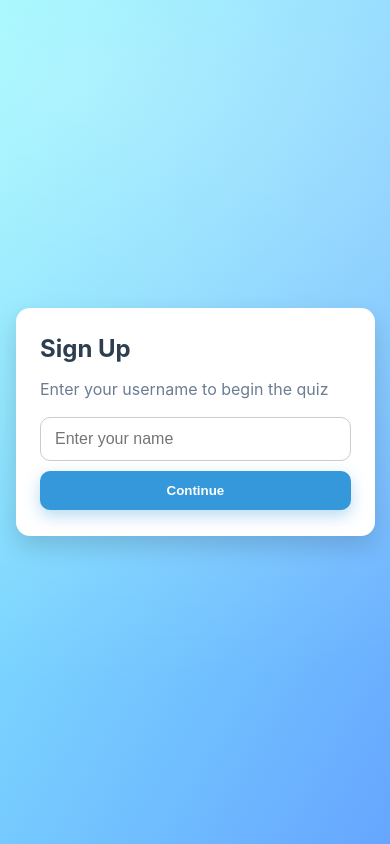
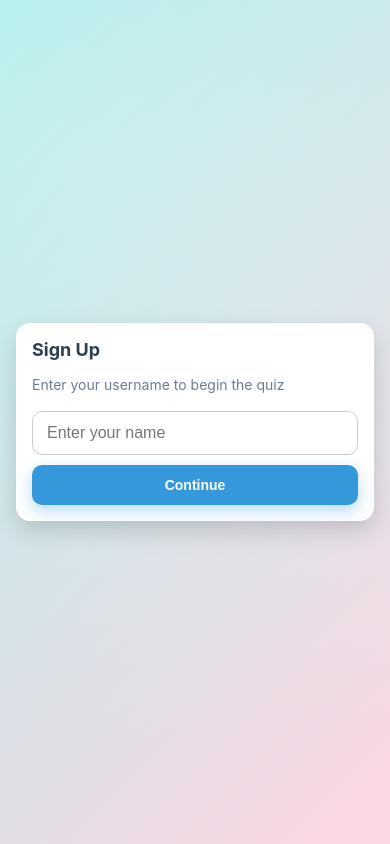
Before and after one commit to pranavtss/quizMaster, a React (Vite) app: page / in a window 390 px wide. Built offline with nearby package versions, Linux system fonts and the light colour scheme.

Commit message:
responsive update

```diff
--- a/src/index.css
+++ b/src/index.css
@@ -1,4 +1,8 @@
-* { margin: 0; padding: 0; box-sizing: border-box; }
+* {
+  margin: 0;
+  padding: 0;
+  box-sizing: border-box;
+}
 :root {
   --bg1: #89f7fe;
   --bg2: #66a6ff;
@@ -7,16 +11,25 @@
   --accent: #3498db;
   --accent-dark: #2d7fb7;
   --muted: #6b7c93;
-  --shadow: 0 10px 25px rgba(0,0,0,0.15);
+  --shadow: 0 10px 25px rgba(0, 0, 0, 0.15);
   --radius: 14px;
   --radius-sm: 10px;
+
+  --nav-desktop: rgba(15, 60, 90, 0.9);
+  --nav-mobile: linear-gradient(135deg, #8743cf, #2575fc);
 }
 
-html, body, #root { height: 100%; }
+html,
+body,
+#root {
+  height: 100%;
+}
 body {
-  font-family: "Inter", system-ui, -apple-system, Segoe UI, Roboto, Arial, sans-serif;
-  background: radial-gradient(1200px 600px at 20% 10%, #ffffff55, transparent),
-              linear-gradient(120deg, var(--bg1), var(--bg2));
+  font-family: "Inter", system-ui, -apple-system, Segoe UI, Roboto, Arial,
+    sans-serif;
+  background: radial-gradient(1000px 600px at 30% 20%, #ffffff40, transparent),
+    linear-gradient(135deg, #a8edea, #fed6e3);
+
   color: var(--ink);
 }
 
@@ -32,17 +45,28 @@ body {
   display: flex;
   align-items: center;
   justify-content: space-between;
+  flex-wrap: wrap;
+  gap: 10px;
   padding: 14px 22px;
-  background: rgba(52, 73, 94, 0.9);
+  background: var(--nav-desktop);
   backdrop-filter: blur(6px);
   color: #fff;
   box-shadow: var(--shadow);
   z-index: 10;
+  transition: background 0.3s ease;
 }
 
-.logo { font-weight: 800; letter-spacing: 0.3px; }
+.logo {
+  font-weight: 800;
+  letter-spacing: 0.3px;
+  font-size: clamp(18px, 2vw, 24px);
+}
 
-.nav-links { display: flex; gap: 10px; }
+.nav-links {
+  display: flex;
+  flex-wrap: wrap;
+  gap: 10px;
+}
 .nav-button {
   appearance: none;
   border: 0;
@@ -51,28 +75,41 @@ body {
   background: #ffffff18;
   color: #fff;
   cursor: pointer;
-  transition: transform .12s ease, background .2s ease, box-shadow .2s ease;
+  font-size: clamp(14px, 1.8vw, 16px);
+  transition: transform 0.12s ease, background 0.2s ease, box-shadow 0.2s ease;
 }
-.nav-button:hover { background: #ffffff30; transform: translateY(-1px); }
-.nav-button.active { background: #ffffff; color: #34495e; }
+.nav-button:hover {
+  background: #ffffff30;
+  transform: translateY(-1px);
+}
+.nav-button.active {
+  background: #ffffff;
+  color: #34495e;
+}
 
 .page {
   flex: 1;
   display: grid;
   place-items: center;
-  padding: 32px 16px;
+  padding: clamp(16px, 4vw, 32px);
   text-align: center;
 }
 
 h1 {
-  font-size: clamp(28px, 4vw, 40px);
+  font-size: clamp(24px, 5vw, 40px);
   line-height: 1.1;
   margin-bottom: 8px;
 }
 
-.subtitle { color: var(--muted); margin-bottom: 18px; }
+.subtitle {
+  color: var(--muted);
+  margin-bottom: 18px;
+  font-size: clamp(14px, 2vw, 18px);
+}
 
-button, .start-btn, .secondary {
+button,
+.start-btn,
+.secondary {
   appearance: none;
   border: 0;
   border-radius: var(--radius-sm);
@@ -81,24 +118,42 @@ button, .start-btn, .secondary {
   color: #fff;
   font-weight: 600;
   cursor: pointer;
-  transition: transform .12s ease, box-shadow .2s ease, background .2s ease, opacity .2s;
-  box-shadow: 0 6px 16px rgba(52,152,219,.35);
+  font-size: clamp(14px, 2vw, 16px);
+  transition: transform 0.12s ease, box-shadow 0.2s ease, background 0.2s ease,
+    opacity 0.2s;
+  box-shadow: 0 6px 16px rgba(52, 152, 219, 0.35);
 }
-button:hover, .start-btn:hover { background: var(--accent-dark); transform: translateY(-2px); }
-button:active, .start-btn:active { transform: translateY(0); }
-.secondary { background: #ecf0f1; color: #2c3e50; box-shadow: 0 6px 16px rgba(0,0,0,.12); }
-.secondary:hover { background: #e1e7ea; }
+button:hover,
+.start-btn:hover {
+  background: var(--accent-dark);
+  transform: translateY(-2px);
+}
+button:active,
+.start-btn:active {
+  transform: translateY(0);
+}
+.secondary {
+  background: #ecf0f1;
+  color: #2c3e50;
+  box-shadow: 0 6px 16px rgba(0, 0, 0, 0.12);
+}
+.secondary:hover {
+  background: #e1e7ea;
+}
 
 .card {
   width: min(560px, 92vw);
   background: var(--card);
   border-radius: var(--radius);
-  padding: 26px 24px;
+  padding: clamp(18px, 4vw, 26px);
   box-shadow: var(--shadow);
   text-align: left;
-  animation: pop .35s ease;
+  animation: pop 0.35s ease;
 }
-.card h2 { margin-bottom: 16px; }
+.card h2 {
+  margin-bottom: 16px;
+  font-size: clamp(18px, 2.5vw, 22px);
+}
 
 .options {
   display: grid;
@@ -110,6 +165,7 @@ button:active, .start-btn:active { transform: translateY(0); }
   background: #f7fbff;
   color: #0f2940;
   border: 1px solid #dce8f5;
+  font-size: clamp(14px, 2vw, 16px);
 }
 .options button:hover {
   background: #eef6ff;
@@ -118,26 +174,68 @@ button:active, .start-btn:active { transform: translateY(0); }
 
 .result .score {
   margin: 8px 0 16px;
+  font-size: clamp(16px, 2vw, 20px);
 }
-.actions { display: flex; gap: 10px; }
+.actions {
+  display: flex;
+  gap: 10px;
+  flex-wrap: wrap;
+}
 
 @keyframes pop {
-  from { transform: translateY(6px) scale(.98); opacity: 0; }
-  to   { transform: translateY(0) scale(1); opacity: 1; }
+  from {
+    transform: translateY(6px) scale(0.98);
+    opacity: 0;
+  }
+  to {
+    transform: translateY(0) scale(1);
+    opacity: 1;
+  }
 }
 
-@media (max-width: 420px) {
-  .navbar { padding: 12px 14px; }
-  .nav-links { gap: 6px; }
-}.progress-bar {
-  width: 80%;
+@media (max-width: 768px) {
+  .navbar {
+    flex-direction: column;
+    align-items: flex-start;
+  }
+  .nav-links {
+    justify-content: flex-start;
+  }
+  .card {
+    width: 100%;
+  }
+}
+
+@media (max-width: 480px) {
+  .navbar {
+    padding: 12px 14px;
+    background: var(--nav-mobile);
+  }
+  .nav-links {
+    gap: 6px;
+    width: 100%;
+    justify-content: space-between;
+  }
+  .card {
+    padding: 16px;
+  }
+  .nav-button {
+    background: #ffffff30;
+    font-size: 14px;
+    flex: 1;
+    text-align: center;
+  }
+}
+
+.progress-bar {
+  width: 90%;
   max-width: 500px;
   height: 8px;
   background-color: #e0e0e0;
   border-radius: 6px;
   overflow: hidden;
   margin: 15px auto 25px auto;
-  box-shadow: inset 0 2px 4px rgba(0,0,0,0.1);
+  box-shadow: inset 0 2px 4px rgba(0, 0, 0, 0.1);
 }
 
 .progress-fill {
@@ -145,16 +243,19 @@ button:active, .start-btn:active { transform: translateY(0); }
   background: linear-gradient(90deg, #4cafef, #2196f3);
   transition: width 0.3s ease-in-out;
 }
+
 .input-box {
   padding: 12px 14px;
   border: 1px solid #ccc;
   border-radius: var(--radius-sm);
   font-size: 16px;
   outline: none;
+  width: 100%;
+  max-width: 400px;
 }
 .input-box:focus {
   border-color: var(--accent);
-  box-shadow: 0 0 6px rgba(52,152,219,.4);
+  box-shadow: 0 0 6px rgba(52, 152, 219, 0.4);
 }
 
 .about-container {
@@ -166,38 +267,32 @@ button:active, .start-btn:active { transform: translateY(0); }
   box-shadow: 0px 4px 12px rgba(0, 0, 0, 0.1);
   text-align: center;
 }
-
 .about-container h1 {
-  font-size: 2rem;
+  font-size: clamp(20px, 5vw, 32px);
   color: #2c3e50;
   margin-bottom: 1rem;
 }
-
 .about-container p {
-  font-size: 1.1rem;
+  font-size: clamp(14px, 2.5vw, 18px);
   line-height: 1.6;
   color: #555;
   margin-bottom: 1.5rem;
 }
-
 .about-container ul {
   list-style-type: none;
   padding: 0;
 }
-
 .about-container li {
-  font-size: 1rem;
+  font-size: clamp(14px, 2.5vw, 16px);
   margin: 0.5rem 0;
   padding: 0.6rem;
   background: #f8f9fa;
   border-radius: 8px;
   transition: background 0.3s;
 }
-
 .about-container li:hover {
   background: #eaf4ff;
 }
-
 .about-container .highlight {
   font-weight: bold;
   color: #0077ff;
```
